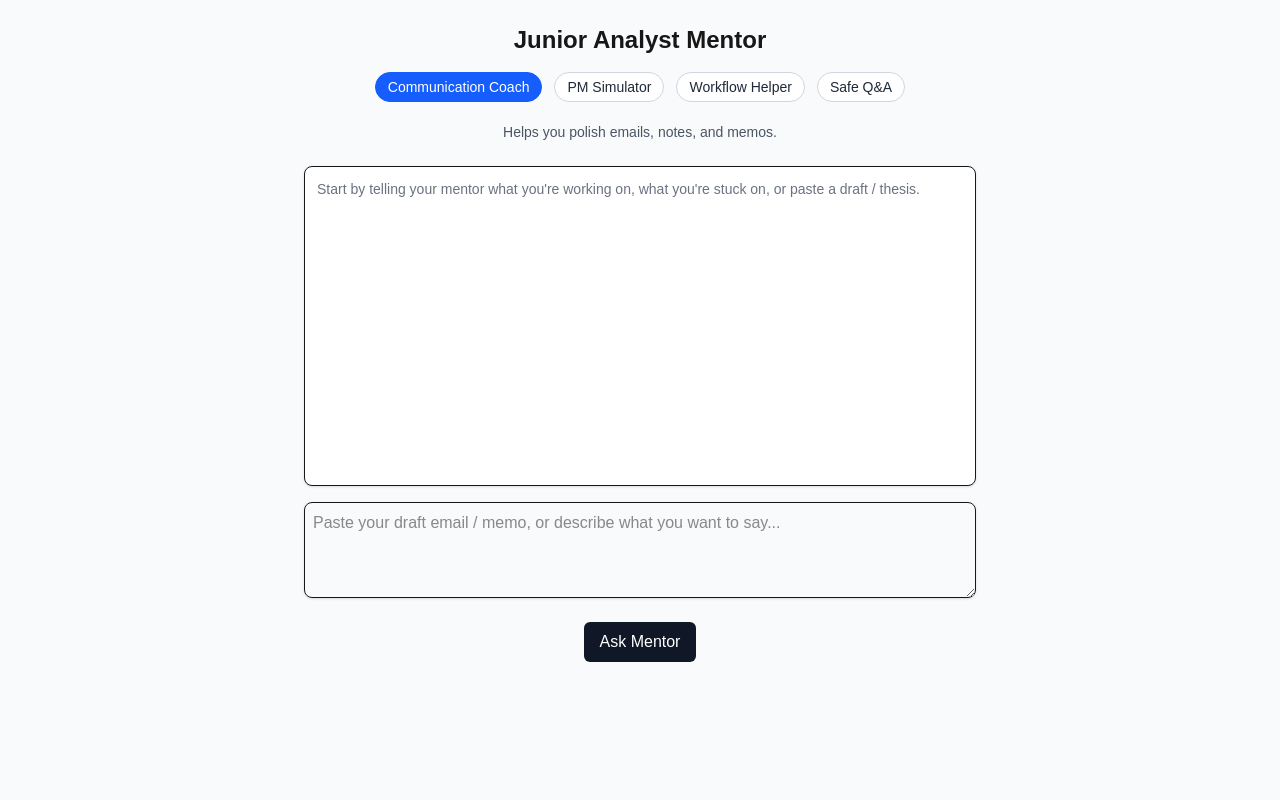
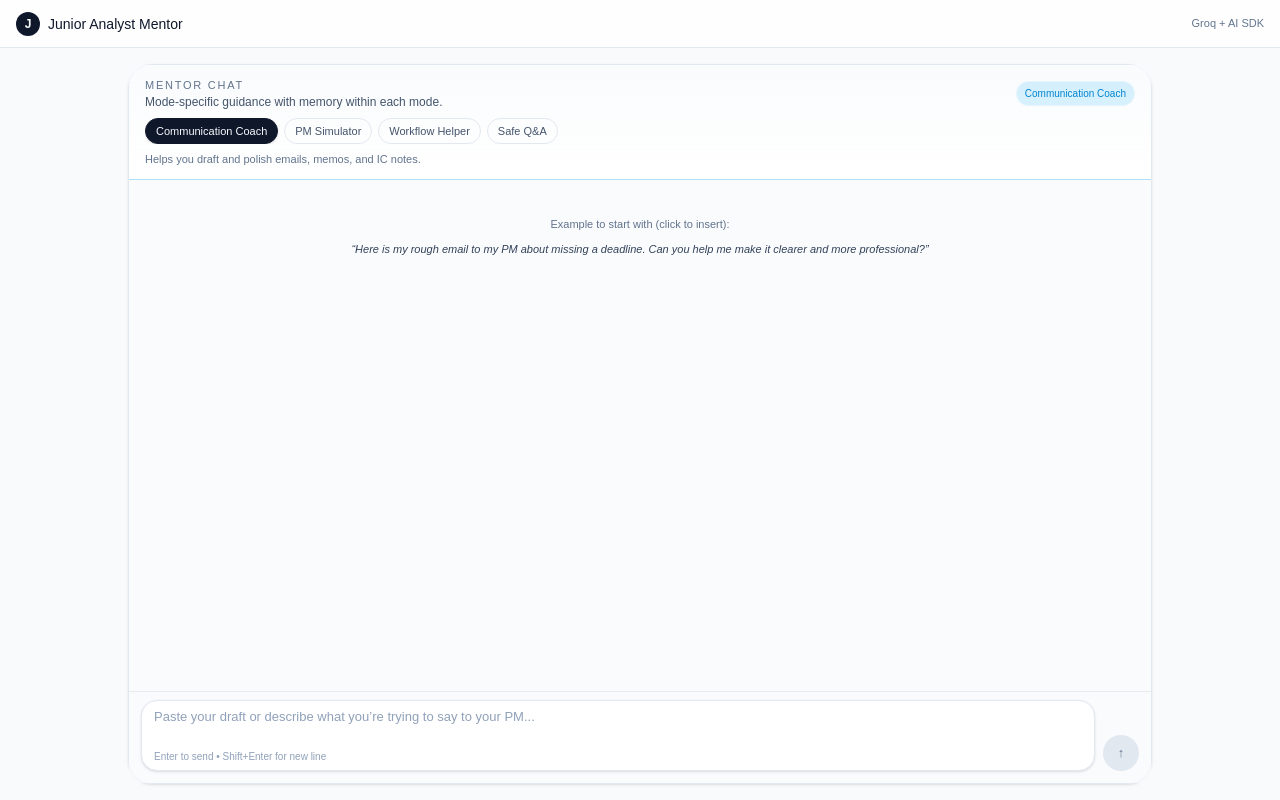
Before and after one commit to nina-jsl/bot, a Next.js app: page / in a window 1280 px wide. Built offline with nearby package versions, Linux system fonts and the light colour scheme.

Commit message:
Update page.tsx

```diff
--- a/app/page.tsx
+++ b/app/page.tsx
@@ -15,61 +15,75 @@ type ChatMessage = {
 
 type ModeConfig = {
   label: string;
-  description: string;
+  tagline: string;
   placeholder: string;
-  colors: {
-    tabActive: string;
-    tabInactive: string;
-    userBubble: string;
-    assistantBubble: string;
+  example: string;
+  accent: {
+    pillBg: string;
+    pillText: string;
+    userBubbleBg: string;
+    userBubbleText: string;
+    headerBorder: string;
   };
 };
 
 const MODE_CONFIG: Record<MentorMode, ModeConfig> = {
   communication_coach: {
     label: "Communication Coach",
-    description: "Helps you polish emails, notes, and memos.",
+    tagline: "Helps you draft and polish emails, memos, and IC notes.",
     placeholder:
-      "Paste your draft email / memo, or describe what you want to say...",
-    colors: {
-      tabActive: "bg-blue-600 text-white border-blue-600",
-      tabInactive: "bg-white text-gray-800 border-gray-300",
-      userBubble: "bg-blue-600 text-white",
-      assistantBubble: "bg-blue-50 text-gray-900",
+      "Paste your draft or describe what you’re trying to say to your PM...",
+    example:
+      '“Here is my rough email to my PM about missing a deadline. Can you help me make it clearer and more professional?”',
+    accent: {
+      pillBg: "bg-sky-500/15 dark:bg-sky-500/20",
+      pillText: "text-sky-600 dark:text-sky-300",
+      userBubbleBg: "bg-sky-500",
+      userBubbleText: "text-white",
+      headerBorder: "border-sky-500/30 dark:border-sky-500/40",
     },
   },
   pm_simulator: {
     label: "PM Simulator",
-    description: "Asks tough but fair questions about your investment idea.",
+    tagline: "Asks tough but fair questions about your investment idea.",
     placeholder: "Describe your investment idea or thesis. Rough is okay...",
-    colors: {
-      tabActive: "bg-emerald-600 text-white border-emerald-600",
-      tabInactive: "bg-white text-gray-800 border-gray-300",
-      userBubble: "bg-emerald-600 text-white",
-      assistantBubble: "bg-emerald-50 text-gray-900",
+    example:
+      '“I’m thinking about pitching a long in a Chinese clean-tech company benefiting from EV adoption. Can you challenge my thesis like a PM would?”',
+    accent: {
+      pillBg: "bg-emerald-500/15 dark:bg-emerald-500/20",
+      pillText: "text-emerald-600 dark:text-emerald-300",
+      userBubbleBg: "bg-emerald-500",
+      userBubbleText: "text-white",
+      headerBorder: "border-emerald-500/30 dark:border-emerald-500/40",
     },
   },
   workflow_helper: {
     label: "Workflow Helper",
-    description: "Prioritizes tasks and helps you plan your day or week.",
-    placeholder: "List your tasks, deadlines, and what you're stressed about...",
-    colors: {
-      tabActive: "bg-amber-500 text-white border-amber-500",
-      tabInactive: "bg-white text-gray-800 border-gray-300",
-      userBubble: "bg-amber-500 text-white",
-      assistantBubble: "bg-amber-50 text-gray-900",
+    tagline: "Helps you prioritize tasks and structure your day or week.",
+    placeholder: "List your tasks, deadlines, and what you’re stressed about...",
+    example:
+      "“This week I have: 1) a sector deep-dive due Thursday, 2) daily news summaries, and 3) a case study presentation. How should I prioritize and what should I tell my PM if I can’t do everything perfectly?”",
+    accent: {
+      pillBg: "bg-amber-500/15 dark:bg-amber-500/20",
+      pillText: "text-amber-700 dark:text-amber-300",
+      userBubbleBg: "bg-amber-400",
+      userBubbleText: "text-black",
+      headerBorder: "border-amber-500/30 dark:border-amber-500/40",
     },
   },
   safe_qa: {
     label: "Safe Q&A",
-    description: "Talk about culture, expectations, and soft skills at work.",
+    tagline: "Ask about culture, expectations, and soft skills at work.",
     placeholder:
-      "Ask anything about working in asset management or being a junior analyst...",
-    colors: {
-      tabActive: "bg-purple-600 text-white border-purple-600",
-      tabInactive: "bg-white text-gray-800 border-gray-300",
-      userBubble: "bg-purple-600 text-white",
-      assistantBubble: "bg-purple-50 text-gray-900",
+      "Ask anything about being a junior analyst or working in asset management...",
+    example:
+      '“I often feel lost in team meetings and don’t know when it’s okay to ask questions. How should a junior analyst behave so I don’t look clueless but still learn?”',
+    accent: {
+      pillBg: "bg-violet-500/15 dark:bg-violet-500/20",
+      pillText: "text-violet-600 dark:text-violet-300",
+      userBubbleBg: "bg-violet-500",
+      userBubbleText: "text-white",
+      headerBorder: "border-violet-500/30 dark:border-violet-500/40",
     },
   },
 };
@@ -83,7 +97,6 @@ const MODES: MentorMode[] = [
 
 export default function HomePage() {
   const [mode, setMode] = useState<MentorMode>("communication_coach");
-
   const [histories, setHistories] = useState<Record<MentorMode, ChatMessage[]>>(
     {
       communication_coach: [],
@@ -92,7 +105,6 @@ export default function HomePage() {
       safe_qa: [],
     }
   );
-
   const [input, setInput] = useState("");
   const [loading, setLoading] = useState(false);
   const [errorMsg, setErrorMsg] = useState("");
@@ -102,7 +114,7 @@ export default function HomePage() {
 
   async function handleSend() {
     const trimmed = input.trim();
-    if (!trimmed) return;
+    if (!trimmed || loading) return;
 
     const userMessage: ChatMessage = { role: "user", content: trimmed };
     const newHistory = [...currentMessages, userMessage];
@@ -146,25 +158,60 @@ export default function HomePage() {
   function handleKeyDown(e: KeyboardEvent<HTMLTextAreaElement>) {
     if (e.key === "Enter" && !e.shiftKey) {
       e.preventDefault();
-      if (!loading) {
-        handleSend();
-      }
+      void handleSend();
     }
   }
 
   function handleModeChange(newMode: MentorMode) {
+    if (newMode === mode) return;
     setMode(newMode);
     setErrorMsg("");
   }
 
   return (
-    <main className="min-h-screen flex flex-col items-center p-6 gap-4 bg-gray-50">
-      <h1 className="text-2xl font-semibold text-center">
+    <main className="h-screen flex flex-col bg-slate-50 dark:bg-gradient-to-br dark:from-slate-950 dark:via-slate-900 dark:to-slate-950">
+      {/* lock the whole app to one viewport height */}
+      {/* Top bar */}
+      <header className="h-12 border-b border-slate-200 bg-white/80 backdrop-blur-sm px-4 flex items-center justify-between dark:bg-slate-950/70 dark:border-slate-800">
+        <div className="flex items-center gap-2">
+          <div className="h-6 w-6 rounded-full bg-slate-900 text-slate-50 flex items-center justify-center text-xs font-semibold dark:bg-slate-50 dark:text-slate-900">
+            J
+          </div>
+          <span className="font-medium text-sm text-slate-900 dark:text-slate-50">
             Junior Analyst Mentor
-      </h1>
+          </span>
+        </div>
+        <span className="text-[11px] text-slate-500 dark:text-slate-400">
+          Groq + AI SDK
+        </span>
+      </header>
 
-      {/* Mode tabs */}
-      <div className="flex gap-3 flex-wrap mb-1">
+      {/* Main area: this takes all remaining height */}
+      <div className="flex-1 flex justify-center items-stretch px-2 sm:px-4 lg:px-8 py-4">
+        {/* Chat card fills available height because of h-full */}
+        <section className="w-full max-w-5xl flex flex-col h-full rounded-3xl border border-slate-200 bg-white/90 backdrop-blur-sm shadow-sm dark:bg-slate-950/80 dark:border-slate-800">
+          {/* Card header */}
+          <div
+            className={`px-4 pb-3 pt-3 border-b bg-gradient-to-b from-slate-50/80 to-transparent dark:from-white/5 dark:to-transparent ${currentConfig.accent.headerBorder}`}
+          >
+            <div className="flex items-center justify-between gap-2 mb-1">
+              <div>
+                <p className="text-[11px] uppercase tracking-[0.16em] text-slate-500 dark:text-slate-400">
+                  Mentor Chat
+                </p>
+                <p className="text-xs text-slate-600 dark:text-slate-300">
+                  Mode-specific guidance with memory within each mode.
+                </p>
+              </div>
+              <div
+                className={`px-2 py-1 rounded-full text-[10px] font-medium border border-white/40 dark:border-white/20 ${currentConfig.accent.pillBg} ${currentConfig.accent.pillText}`}
+              >
+                {currentConfig.label}
+              </div>
+            </div>
+
+            {/* Mode selector */}
+            <div className="mt-2 flex gap-1.5 overflow-x-auto scrollbar-none text-[11px]">
               {MODES.map((m) => {
                 const cfg = MODE_CONFIG[m];
                 const isActive = m === mode;
@@ -172,8 +219,10 @@ export default function HomePage() {
                   <button
                     key={m}
                     onClick={() => handleModeChange(m)}
-              className={`px-3 py-1 rounded-full border text-sm font-medium transition ${
-                isActive ? cfg.colors.tabActive : cfg.colors.tabInactive
+                    className={`px-2.5 py-1 rounded-full border whitespace-nowrap transition-all ${
+                      isActive
+                        ? "bg-slate-900 text-slate-50 border-slate-900 dark:bg-slate-50 dark:text-slate-900 dark:border-slate-50 shadow-sm"
+                        : "bg-transparent text-slate-600 border-slate-200 hover:border-slate-400 dark:text-slate-300 dark:border-slate-700 dark:hover:border-slate-500"
                     }`}
                   >
                     {cfg.label}
@@ -182,61 +231,95 @@ export default function HomePage() {
               })}
             </div>
 
-      {/* Mode description */}
-      <p className="text-sm text-gray-600 mb-2 text-center max-w-xl">
-        {currentConfig.description}
+            <p className="mt-2 text-[11px] text-slate-500 dark:text-slate-400 leading-snug">
+              {currentConfig.tagline}{" "}
               {currentMessages.length > 0 &&
-          " You are continuing your previous chat in this mode."}
+                "You’re continuing your previous chat in this mode."}
             </p>
+          </div>
 
-      {/* Conversation window */}
-      <div className="w-full max-w-2xl border rounded-lg p-3 h-80 overflow-y-auto bg-white shadow-sm">
+          {/* Messages area: flex-1 + overflow-y-auto -> scrolls inside fixed-height card */}
+          <div className="flex-1 flex flex-col px-4 pt-3 pb-2 gap-2 overflow-y-auto bg-slate-50/70 dark:bg-slate-950/40">
             {currentMessages.length === 0 && (
-          <p className="text-gray-500 text-sm">
-            Start by telling your mentor what you&apos;re working on, what
-            you&apos;re stuck on, or paste a draft / thesis.
-          </p>
+              <div className="mx-auto mt-6 max-w-[85%] text-center text-[11px] text-slate-500 dark:text-slate-400">
+                <p className="mb-2">Example to start with (click to insert):</p>
+                <button
+                  type="button"
+                  onClick={() => setInput(currentConfig.example)}
+                  className="italic underline-offset-2 hover:underline text-slate-700 dark:text-slate-200"
+                >
+                  {currentConfig.example}
+                </button>
+              </div>
             )}
-        {currentMessages.map((m, idx) => (
+
+            {currentMessages.map((m, idx) => {
+              const isUser = m.role === "user";
+              return (
                 <div
                   key={idx}
-            className={`mb-3 ${
-              m.role === "user" ? "text-right" : "text-left"
+                  className={`flex w-full ${
+                    isUser ? "justify-end" : "justify-start"
                   }`}
                 >
+                  <div className="flex max-w-[80%] items-end gap-1">
+                    {!isUser && (
+                      <div className="w-6 h-6 rounded-full bg-slate-200 dark:bg-slate-800 flex items-center justify-center text-[10px] text-slate-600 dark:text-slate-300 shrink-0">
+                        M
+                      </div>
+                    )}
                     <div
-              className={`inline-block px-3 py-2 rounded-lg whitespace-pre-wrap text-sm ${
-                m.role === "user"
-                  ? currentConfig.colors.userBubble
-                  : currentConfig.colors.assistantBubble
+                      className={`rounded-2xl px-3 py-2 text-[13px] leading-snug shadow-sm whitespace-pre-wrap ${
+                        isUser
+                          ? `${currentConfig.accent.userBubbleBg} ${currentConfig.accent.userBubbleText} rounded-br-sm`
+                          : "bg-white text-slate-900 border border-slate-200 rounded-bl-sm dark:bg-slate-900/80 dark:text-slate-50 dark:border-slate-700"
                       }`}
                     >
                       {m.content}
                     </div>
                   </div>
-        ))}
+                </div>
+              );
+            })}
           </div>
 
-      {/* Input */}
+          {/* Input area */}
+          <div className="px-3 pb-3 pt-2 border-t border-slate-200/80 bg-slate-50/80 dark:bg-slate-950/80 dark:border-slate-800/80">
+            <div className="flex items-end gap-2">
+              <div className="flex-1 rounded-2xl bg-white border border-slate-200 px-3 py-1.5 flex flex-col shadow-sm dark:bg-slate-900 dark:border-slate-700">
                 <textarea
-        className="w-full max-w-2xl border rounded-lg p-2 h-24 shadow-sm"
+                  className="w-full bg-transparent text-[13px] text-slate-900 placeholder:text-slate-400 resize-none outline-none max-h-40 min-h-[40px] dark:text-slate-50 dark:placeholder:text-slate-500"
                   placeholder={currentConfig.placeholder}
                   value={input}
                   onChange={(e) => setInput(e.target.value)}
                   onKeyDown={handleKeyDown}
                 />
-
+                <div className="flex items-center justify-between mt-0.5">
+                  <span className="text-[10px] text-slate-400 dark:text-slate-500">
+                    Enter to send • Shift+Enter for new line
+                  </span>
+                  {errorMsg && (
+                    <span className="text-[10px] text-red-500">
+                      {errorMsg}
+                    </span>
+                  )}
+                </div>
+              </div>
               <button
                 onClick={handleSend}
-        disabled={loading}
-        className="mt-2 px-4 py-2 rounded-md bg-gray-900 text-white disabled:opacity-50"
+                disabled={loading || !input.trim()}
+                className={`h-9 w-9 rounded-full flex items-center justify-center text-[13px] font-medium transition ${
+                  loading || !input.trim()
+                    ? "bg-slate-200 text-slate-500 cursor-default dark:bg-slate-800 dark:text-slate-500"
+                    : "bg-slate-900 text-white hover:bg-slate-800 active:scale-95 dark:bg-slate-50 dark:text-slate-900 dark:hover:bg-slate-200"
+                }`}
               >
-        {loading ? "Thinking..." : "Ask Mentor"}
+                {loading ? "…" : "↑"}
               </button>
-
-      {errorMsg && (
-        <p className="text-red-600 mt-2 text-sm">{errorMsg}</p>
-      )}
+            </div>
+          </div>
+        </section>
+      </div>
     </main>
   );
 }
```
Lines whose indentation alone changed are shown as unchanged.
